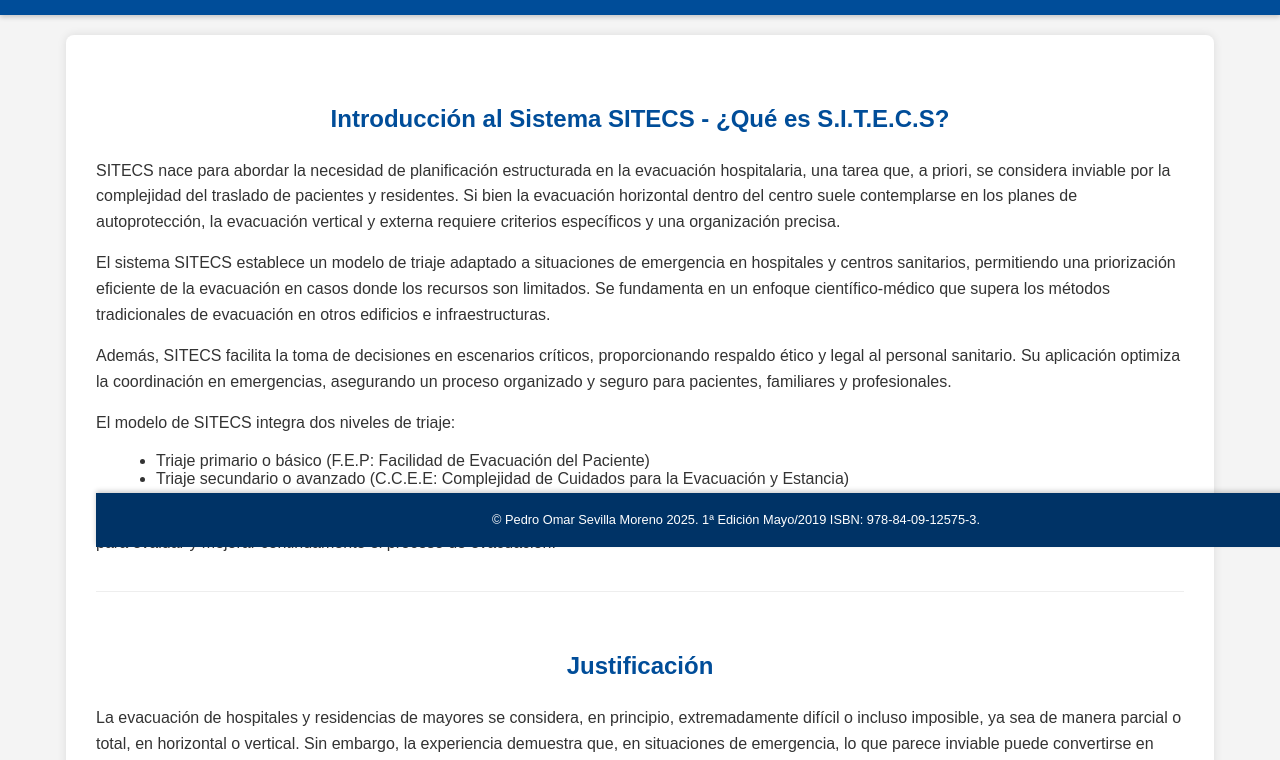
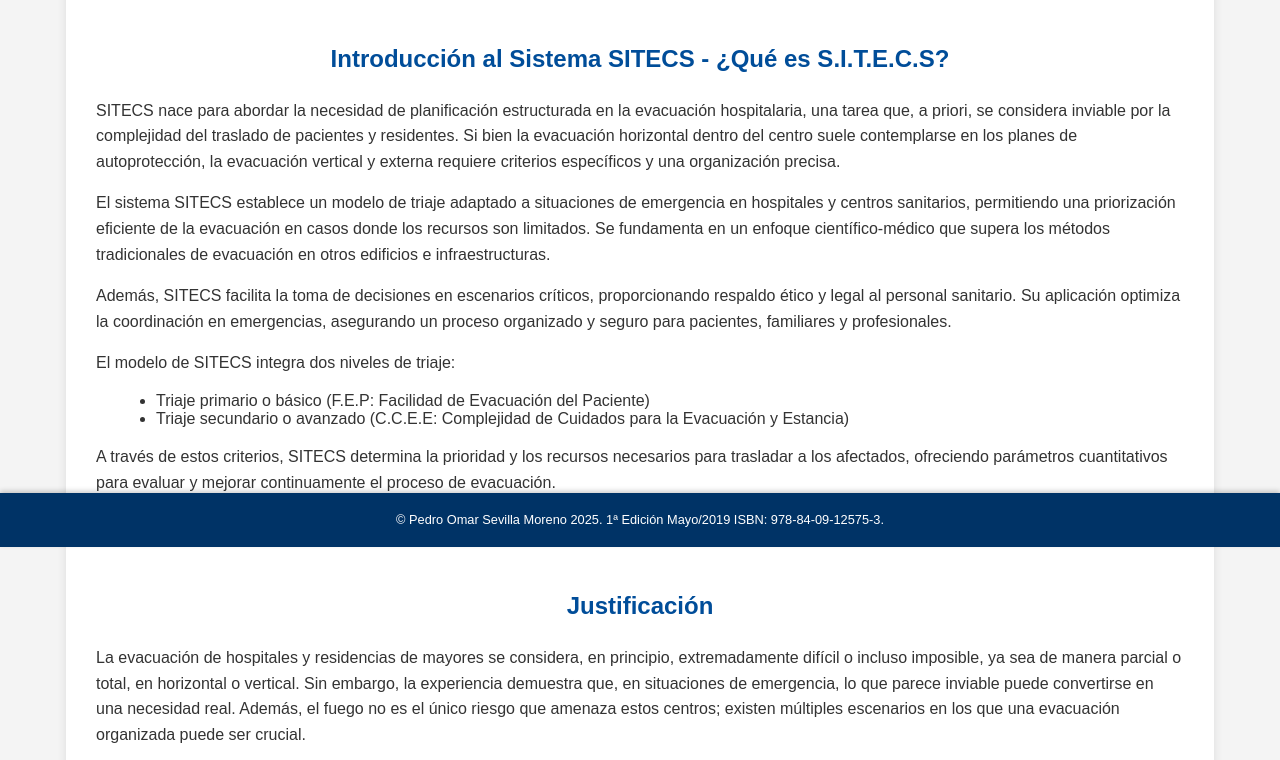
Before and after one commit to posevilla/WEB_SITECS, a plain HTML site: page index.html in a window 1280 px wide. Shown: the part 253-1013 px from the top of the page. Drawn offline with Linux system fonts and the light colour scheme.

Commit message:
Add files via upload

```diff
--- a/index.html
+++ b/index.html
@@ -120,6 +120,12 @@
             max-width: 100%;
         }
 
+/* Restablecer márgenes y paddings predeterminados para el body */
+body {
+    margin: 0;
+    padding: 0;
+}
+
 /* --- FOOTER --- */
 .footer-info {
     background-color: #003366;
@@ -127,7 +133,8 @@
     font-size: 0.8em;
     padding: 15px;
     position: fixed;
-            width: 100%;
+    width: 100%; /* Ocupa el 100% del ancho del viewport */
+    left: 0;     /* Asegura que no haya espacio a la izquierda */
     bottom: 0;
     z-index: 1000;
     box-shadow: 0 -2px 5px rgba(0,0,0,0.2);
@@ -141,7 +148,6 @@
 .footer-info p {
     margin: 2px 0;
 }
-
         .justificacion-extranjera ul {
             list-style-type: none;
             padding-left: 0;
```
Lines whose indentation alone changed are shown as unchanged.
